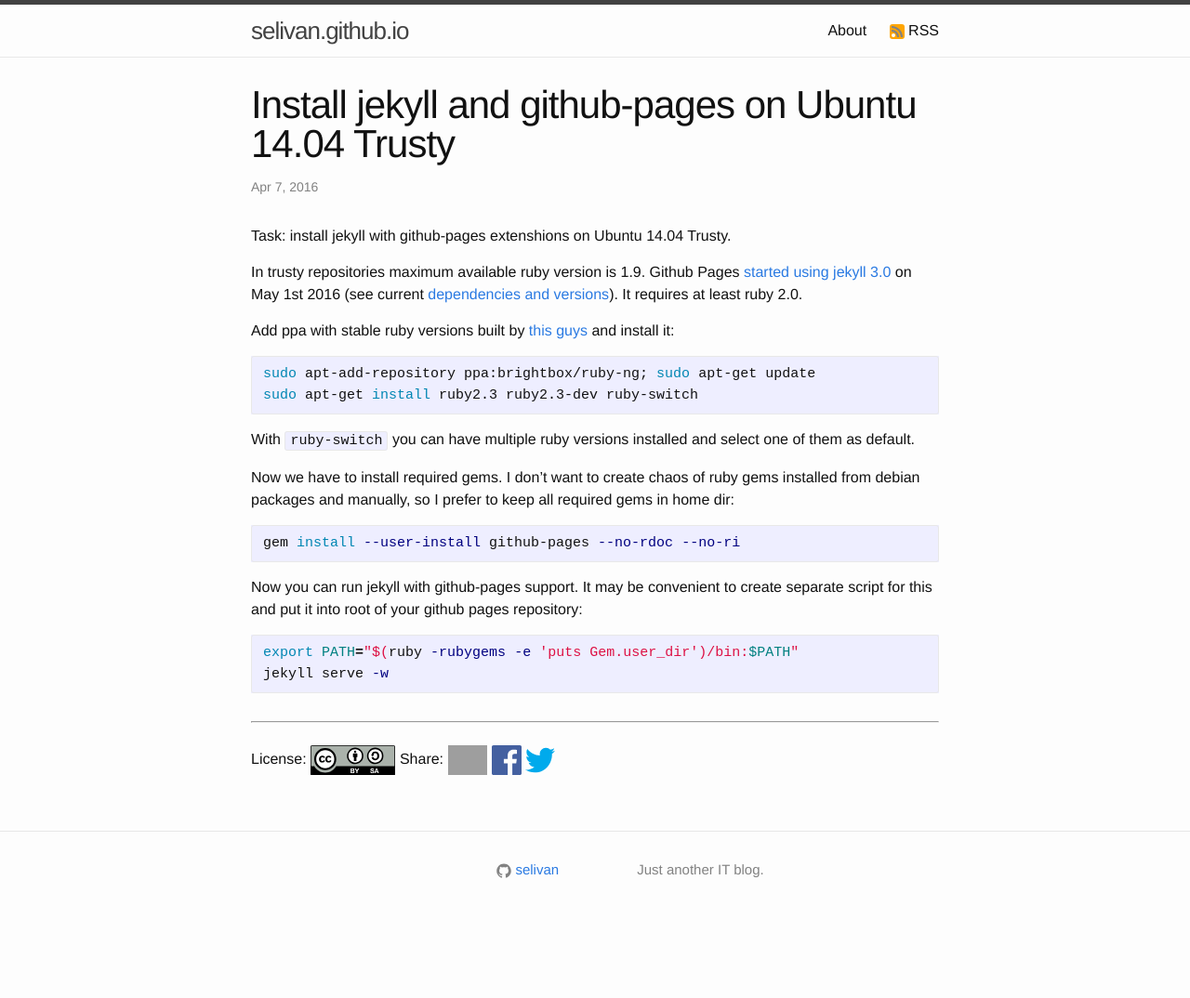
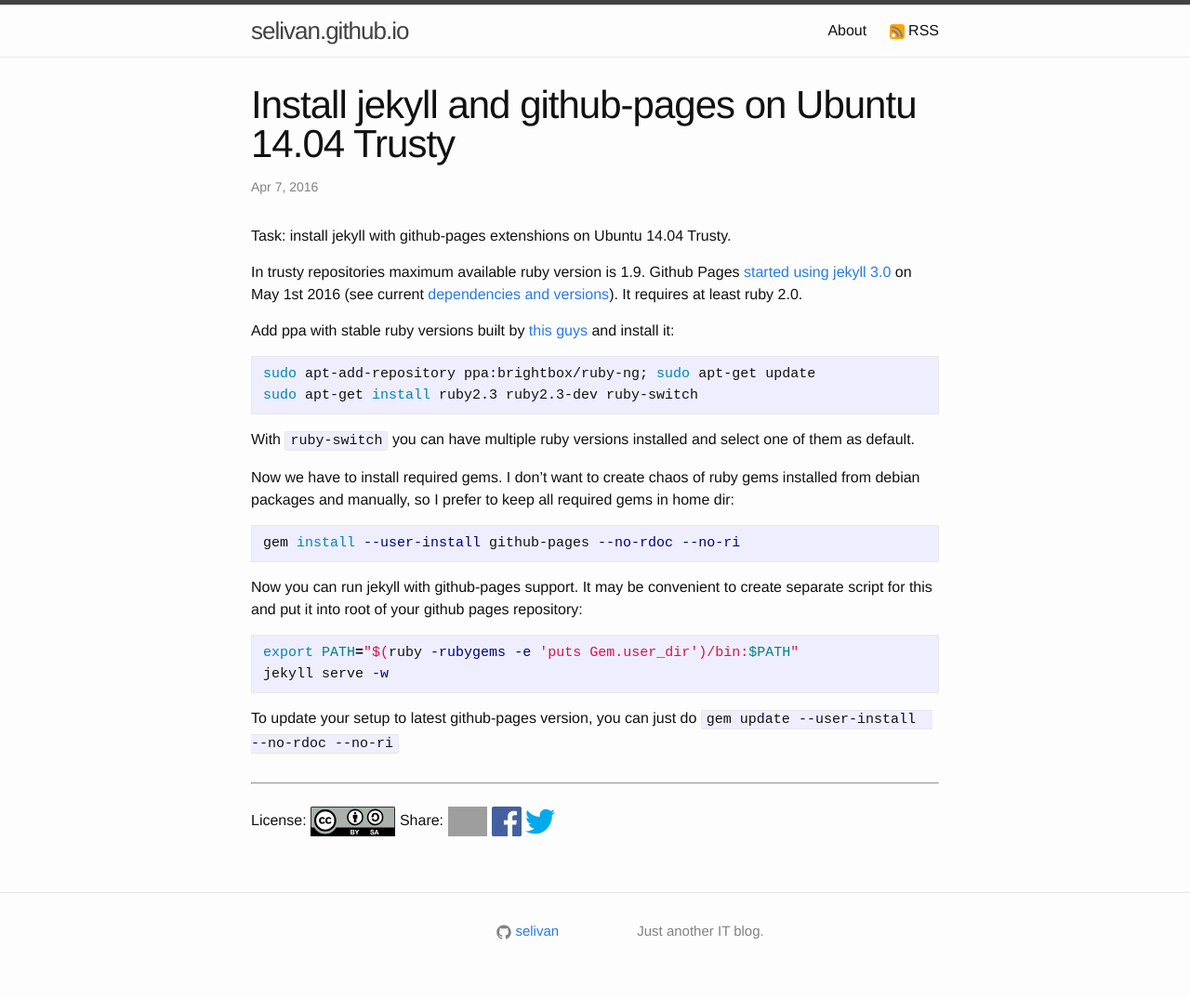
Before and after one commit to selivan/selivan.github.io, a Jekyll site: the page built from _posts/2016-04-07-jekyll-and-github-pages-install-ubuntu-trusty-14-04.md, in a window 1280 px wide. Shown: the whole page at 93% size. Built offline with Jekyll 4.4.1, drawn with Linux system fonts in a browser that asks for light colours; comment, search, counter and statistics services are not loaded; before the commit the page ends 1008 px from its top, so only the background shows below that; grey boxes are pictures that could not be loaded.

Commit message:
updated old atricle

````diff
--- a/_posts/2016-04-07-jekyll-and-github-pages-install-ubuntu-trusty-14-04.md
+++ b/_posts/2016-04-07-jekyll-and-github-pages-install-ubuntu-trusty-14-04.md
@@ -28,3 +28,5 @@
 export PATH="$(ruby -rubygems -e 'puts Gem.user_dir')/bin:$PATH"
 jekyll serve -w
 ```
+
+To update your setup to latest github-pages version, you can just do `gem update --user-install  --no-rdoc --no-ri`
````
